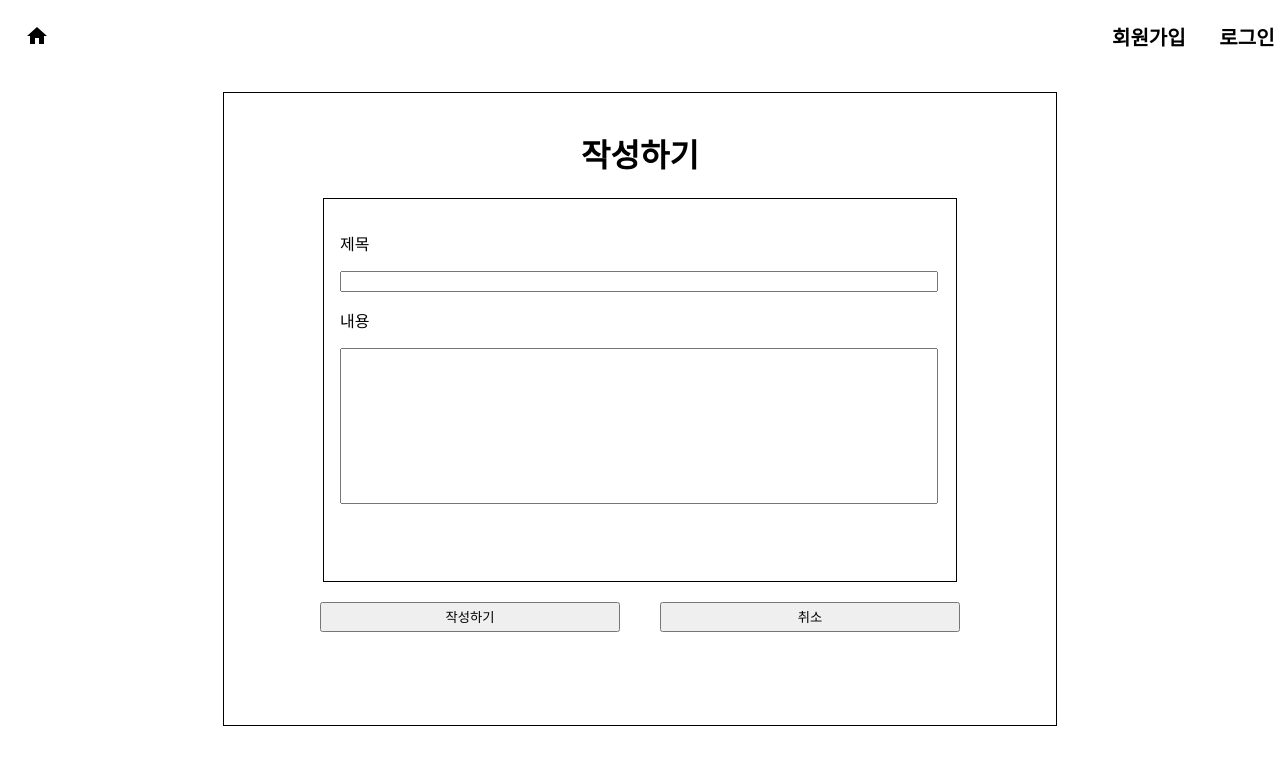
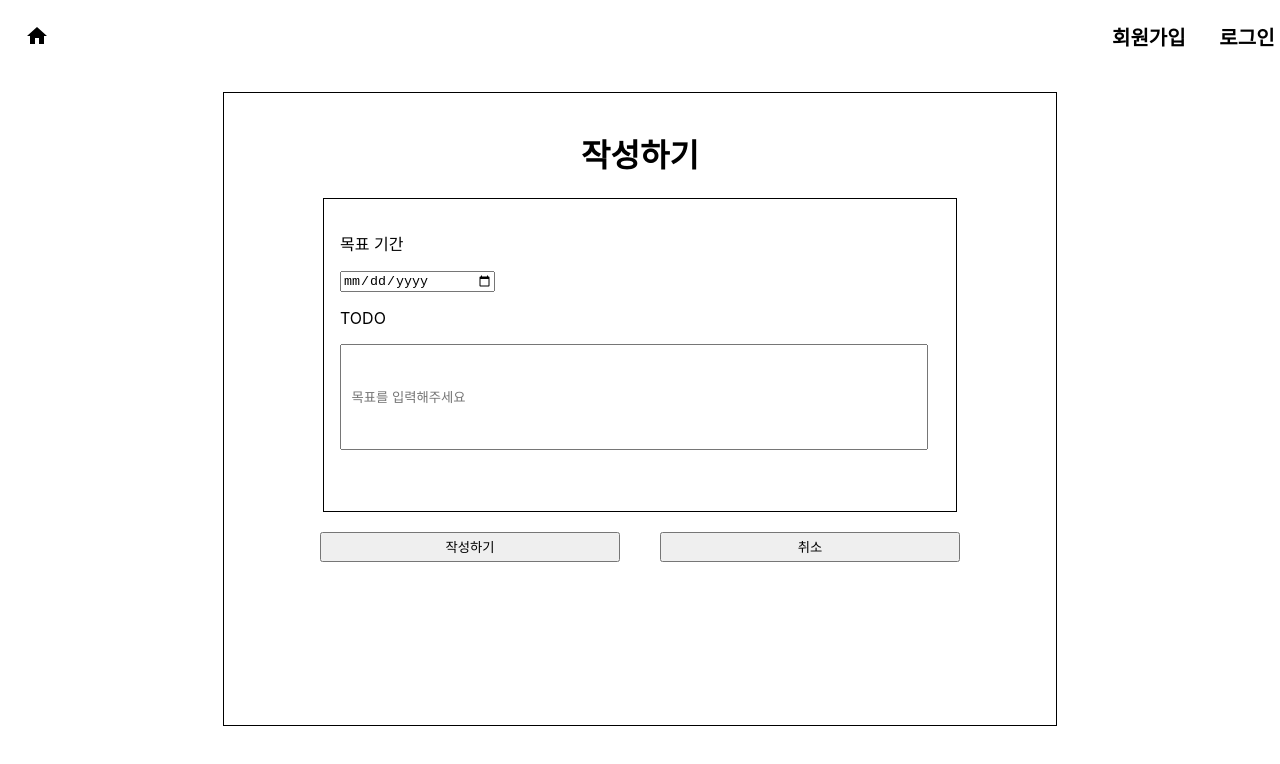
Before and after one commit to yupja/seven_teams, a React (Create React App) app in the folder FrontEnd/: page /todo in a window 1280 px wide. Shown: the top 764 px of the page. Built offline with nearby package versions, Linux system fonts and the light colour scheme.

Commit message:
todo페이지 추가, 완료 on/off 색변경 구현
(cherry picked from commit cc87dba9417cc273640afb545bd6345217d161c5)

```diff
--- a/FrontEnd/src/Home.js
+++ b/FrontEnd/src/Home.js
@@ -1,36 +1,41 @@
 import React from "react";
+
 import styled from "styled-components";
+import { useDispatch, useSelector } from "react-redux";
 import { useNavigate } from "react-router-dom";
-import { useDispatch, useSelector } from "react-redux";
 
-import { loadTodo, postTodo, deleteTodo } from "./redux/modules/write";
+import {
+  loadTodo,
+  postTodo,
+  deleteTodo,
+  completeTodo,
+} from "./redux/modules/write";
 
 import Header from "./Header";
 
 const Home = (props) => {
-  const navigate = useNavigate();
   const dispatch = useDispatch();
-
-  const write_ref = React.useRef(null);
+  const Navigate = useNavigate();
+  // const todo_ref = React.useRef(null);
+  // const day_ref = React.useRef(null);
 
   const write_data = useSelector((state) => state.write.list);
 
+  React.useEffect(() => {
+    dispatch(loadTodo());
+  }, [loadTodo]);
+
+  // const postTodoList = () => {
+  //   dispatch(
+  //     postTodo({
+  //       todo: todo_ref.current.value,
+  //       goalDay: day_ref.current.value,
+  //       checkComplete: false,
+  //     })
+  //   );
+  // };
   console.log(write_data);
 
-  React.useEffect(() => {
-    dispatch(loadTodo());
-  }, []);
-
-  const postTodoList = () => {
-    dispatch(
-      postTodo({
-        todo: write_ref.current.value,
-        checkComplete: false,
-      })
-    );
-  };
-
-  console.log(write_data);
   return (
     <>
       <Header />
@@ -38,16 +43,18 @@ const Home = (props) => {
       <Container>
         <Date>
           <button>◀</button>
-          <p> 6 / 17 </p>
+          <p> 22.06.16 </p>
           <button>▶</button>
         </Date>
 
         <Box>
           {write_data.map((list, index) => {
+            console.log(list);
             return (
-              <Todo key={index}>
-                <span>{list.todo}</span>
-                <button>완료</button>
+              <Todo checkComplete={list.checkComplete} key={index}>
+                <span>
+                  {list.todo} / {list.goalDay}
+                </span>
                 <button
                   onClick={() => {
                     dispatch(deleteTodo(list.id));
@@ -55,22 +62,27 @@ const Home = (props) => {
                 >
                   삭제
                 </button>
-                <button>수정</button>
+                <button
+                  className="list_item"
+                  onClick={() => {
+                    dispatch(completeTodo(list.id));
+                  }}
+                >
+                  완료
+                </button>
               </Todo>
             );
           })}
         </Box>
-        <input
-          type="text"
-          ref={write_ref}
-          placeholder="  목표를 입력해주세요"
-        />
+{/*
+        <input type="date" ref={day_ref} placeholder="  기간을 입력해주세요" />
+        <input type="text" ref={todo_ref} placeholder="  목표를 입력해주세요" /> */}
+
         <button
           className="Plus"
           onClick={() => {
-            postTodoList();
-
-            // navigate("/Todo");
+            // postTodoList();
+            Navigate("/todo")
           }}
         >
           +
@@ -82,7 +94,7 @@ const Home = (props) => {
 
 const Container = styled.div`
   width: 800px;
-  height: 650px;
+  height: 700px;
   margin: 20px auto;
   padding: 16px;
   border: 1px solid;
@@ -122,7 +134,7 @@ const Date = styled.div`
 
 const Box = styled.div`
   width: 600px;
-  height: 350px;
+  height: 400px;
   margin: auto;
   padding: 16px;
   border: 1px solid;
@@ -137,7 +149,9 @@ const Todo = styled.div`
   height: 30px;
   padding: 10px;
   border: 1px solid;
-
+  color: ${(props) => (props.checkComplete ? "#fff" : "#333")};
+  background-color: ${(props) =>
+    props.checkComplete ? "#673ab7" : "aliceblue"};
   & p {
   }
   & button {
--- a/FrontEnd/src/Todo.js
+++ b/FrontEnd/src/Todo.js
@@ -1,38 +1,53 @@
 import React from "react";
 import styled from "styled-components";
 import { useNavigate } from "react-router-dom";
+import { useDispatch } from "react-redux";
 
-import Header from "./Header"
+import Header from "./Header";
 
-const Home = (props) => {
+import { postTodo } from "./redux/modules/write";
 
+const Todo = (props) => {
   const navigate = useNavigate();
+  const dispatch = useDispatch();
 
-  const addWriteList = () => {
+  const todo_ref = React.useRef(null);
+  const day_ref = React.useRef(null);
+
+  const postTodoList = () => {
     dispatch(
-      addWriteFB({
-        write: write_ref.current?.value,
-        img_url: file_link_ref.current?.url,
+      postTodo({
+        todo: todo_ref.current.value,
+        goalDay: day_ref.current.value,
+        checkComplete: false,
       })
     );
     navigate("/");
   };
 
-
   return (
     <>
-    <Header/>
+      <Header />
       <Container>
         <h1>작성하기</h1>
         <Box>
-        <p>제목</p>
-        <input type="text" />
-        <p>내용</p>
-        <input className="content" type="text" />
+          <p>목표 기간</p>
+          <input
+            type="date"
+            ref={day_ref}
+            placeholder="  기간을 입력해주세요"
+          />
+          <p>TODO</p>
+          <input
+            className="content"
+            type="text"
+            ref={todo_ref}
+            placeholder="  목표를 입력해주세요"
+          />
         </Box>
         <button
           onClick={() => {
-          navigate("/");
+            postTodoList();
           }}
         >
           작성하기
@@ -69,25 +84,25 @@ const Container = styled.div`
 
 const Box = styled.div`
   width: 600px;
-  height: 350px;
+  height: 280px;
   margin: auto;
   padding: 16px;
   border: 1px solid;
   & p {
     text-align: left;
-
   }
   & input {
-    width: 590px;
+    width: 150px;
     display: flex;
     flex-direction: column;
     list-style-type: none;
   }
 
   .content {
-    height: 150px;
+    width: 580px;
+    height: 100px;
+
   }
-
 `;
 
-export default Home;
+export default Todo;
--- a/FrontEnd/src/redux/modules/write.js
+++ b/FrontEnd/src/redux/modules/write.js
@@ -4,23 +4,24 @@ import axios from "axios";
 
 // Actions
 const LOAD = "write/LOAD";
-const ADD = "write/ADD";
-const UPDATE = "write/UPDATE";
+const POST = "write/POST";
+const COMPLETE = "write/COMPLETE";
 const DELETE = "write/DELETE";
 
 const initialState = {
-  list: []
+  list: [],
 };
 
 // Action Creators
 export function loadWrite(write_list) {
   return { type: LOAD, write_list };
 }
-
 export function postWrite(write) {
   return { type: POST, write };
 }
-
+export function completeWrite(write_id) {
+  return { type: COMPLETE, write_id };
+}
 export function deleteWrite(write_id) {
   return { type: DELETE, write_id };
 }
@@ -29,15 +30,10 @@ export function deleteWrite(write_id) {
 export const loadTodo = () => {
   return function (dispatch) {
     axios.get("http://whitewise.shop/todo/101010").then((response) => {
-      console.log(response.data);
-
-      const write_list = [...response.data];
-
-
+      // console.log(response.data);
       // response.data.forEach((b) => {
       //   write_list.push({ todo: b.todo });
       // }); 이렇게 해서 안됐음 한참걸렸따 가져오기 빠르게 하려고 todo를 넣어줘서
-
       dispatch(loadWrite([...response.data]));
     });
   };
@@ -46,12 +42,24 @@ export const loadTodo = () => {
 // axios 추가하기
 export const postTodo = (write) => {
   return function (dispatch) {
-    axios.post("http://whitewise.shop/todo/101010", write).then((response) => {
-      console.log(response.data);
-    });
+    axios
+      .post("http://whitewise.shop/todo/101010", write)
+      .then((response) => {});
     dispatch(postWrite(write));
   };
 };
+
+// axios 완료하기
+export const completeTodo = (write_id) => {
+  return function (dispatch) {
+    axios
+      .put(`http://whitewise.shop/todo/101010/${write_id}`, {checkComplete: !"true"})
+      .then((response) => {
+      });
+    dispatch(completeWrite(write_id));
+  };
+};
+
 
 // axios 삭제하기
 export const deleteTodo = (write_id) => {
@@ -59,11 +67,10 @@ export const deleteTodo = (write_id) => {
     axios
       .delete(`http://whitewise.shop/todo/101010/${write_id}`)
       .then((response) => {
-        console.log(response);
-        const _write_list = getState().write.list;
-        const write_index = _write_list.findIndex((b) => {
-          return b.id === write_index;
-        });
+        // const _write_list = getState().write.list;
+        // const write_index = _write_list.findIndex((b) => {
+        //   return b.id === write_index;
+        // }); 이것도 악시오스 쓸때 필요가 없음
         dispatch(deleteWrite(write_id));
       });
   };
@@ -73,33 +80,35 @@ export const deleteTodo = (write_id) => {
 export default function reducer(state = initialState, action = {}) {
   switch (action.type) {
     case "write/LOAD": {
-      console.log(action);
-
-      return { list: action.write_list };
+      return { ...state, list: action.write_list };
     }
     // 리듀서를 내보낼건데 state= 값이 없으면 init초기값을 보여줘
     // 액션 타입을 case로 swith 해보자
     // 미들웨어에서 디스패치한 write_list를
     // list에 넣어서 보여줘
 
-    case "write/ADD": {
-      console.log("이제 값을 넣을꺼야!");
+    case "write/POST": {
       const new_write_list = [action.write];
-      return { ...state, list: new_write_list };
+
+      return { list: new_write_list, ...state };
     }
-    // console.log({list: new_write_list});
-    // console.log(new_Write_list);
+    // console.log(new_write_list);
     // 액션에 createWrite이 디스패치되어 case를 switch했다,
     // 리턴값은 리스트에 새로운 버킷리스트를 넣어줄거야
 
+    case "write/COMPLETE": {
+      console.log(state, action);
+    }
+
     case "write/DELETE": {
-      console.log(state, action);
-      const new_write_list = state.list.filter((l, idx) => {
-        // 리스트를 나열하고 클릭했을때 나오는 인덱스가 맞으면 빼줘
-        return parseInt(action.write_id) !== idx;
-      });
-      return { list: new_write_list };
+      // console.log(state, action);
+      // const new_write_list = state.list.filter((l, idx) => {
+      //   // 리스트를 나열하고 클릭했을때 나오는 인덱스가 맞으면 빼줘
+      //   return parseInt(action.write_id) !== idx;
+      // });
+      // return { list: new_write_list }; 악시오스 필요X
     }
+
     default:
       return state;
   }
```
Also changed, not shown: FrontEnd/src/redux/shared/Request.js (+9 -9 lines). Lines whose indentation alone changed are shown as unchanged.
